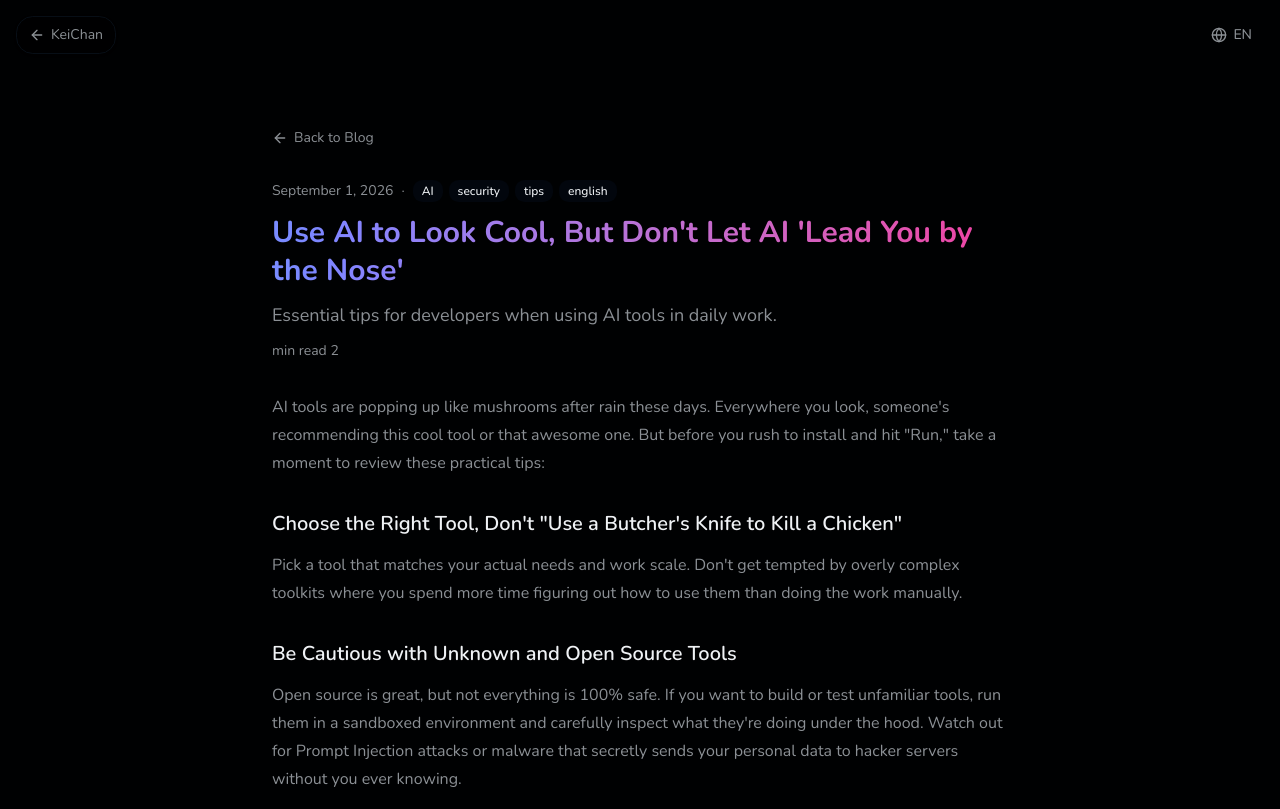
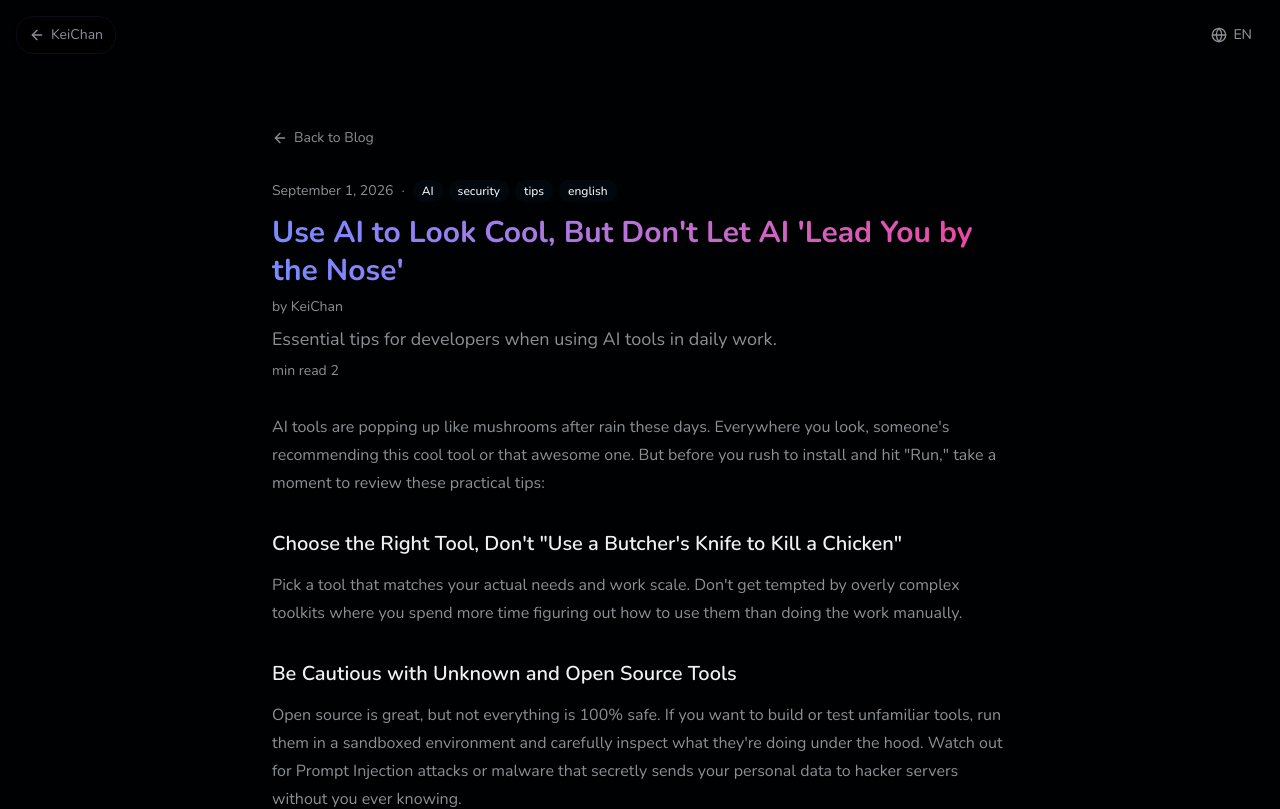
Before and after one commit to webngoc04/webngoc04.github.io, a Next.js app: page /blog/ai-warn-en/ in a window 1280 px wide. Shown: the top 809 px of the page. Built offline with nearby package versions, Linux system fonts and the light colour scheme.

Commit message:
Add author field docs and finalize OpenGraph fixes

```diff
--- a/src/app/blog/[slug]/opengraph-image.tsx
+++ b/src/app/blog/[slug]/opengraph-image.tsx
@@ -25,12 +25,12 @@ export default async function Image({
         style={{
           width: "100%",
           height: "100%",
-          display: "flex",
           alignItems: "center",
           justifyContent: "center",
-          backgroundColor: "#060810",
+          background: "linear-gradient(to right, #06b6e5, #5b21b6)",
+          fontSize: 48,
           color: "#ffffff",
-          fontSize: 48,
+          textAlign: "center",
         }}
       >
         {title}
--- a/src/components/blog-list.tsx
+++ b/src/components/blog-list.tsx
@@ -167,6 +167,9 @@ export default function BlogList({ posts }: BlogListProps) {
                   {post.readingTime} phút đọc
                 </span>
               </h2>
+              <p className="text-sm text-muted-foreground">
+                {post.author ? `by ${post.author}` : ""}
+              </p>
               <p className="line-clamp-2 text-muted-foreground">{post.description}</p>
             </Link>
           ))}
--- a/src/components/blog-post.tsx
+++ b/src/components/blog-post.tsx
@@ -67,13 +67,16 @@ export default function BlogPost({ post }: BlogPostProps) {
                 ))}
               </div>
             </div>
-            <div className="mt-3 text-sm text-muted-foreground">
+            <div className="mt-3 flex flex-col gap-2">
               <h1 className="text-gradient text-2xl sm:text-3xl font-bold leading-tight" itemProp="headline">{post.title}</h1>
+              <p className="text-sm text-muted-foreground">
+                {post.author ? `by ${post.author}` : ""}
+              </p>
               {post.description && (
-                <p className="mt-3 text-lg text-muted-foreground" itemProp="description">{post.description}</p>
+                <p className="text-lg text-muted-foreground" itemProp="description">{post.description}</p>
               )}
               {post.readingTime && (
-                <p className="mt-3 text-sm text-muted-foreground">
+                <p className="text-sm text-muted-foreground">
                   {t("blog.minRead")} {post.readingTime}
                 </p>
               )}
--- a/src/lib/blog.ts
+++ b/src/lib/blog.ts
@@ -13,6 +13,7 @@ export type BlogPost = {
   content: string
   lang: string
   readingTime: number
+  author: string
 }
 
 export function calculateReadingTime(content: string): number {
@@ -50,6 +51,7 @@ export function getPostBySlug(slug: string): BlogPost | null {
       tags: data.tags || [],
       content,
       lang: data.lang || "en",
+      author: data.author || "KeiChan",
       readingTime: calculateReadingTime(content),
     }
   } catch {
```
Also changed, not shown: 1 other file (tests, documents, lock files or other folders).
